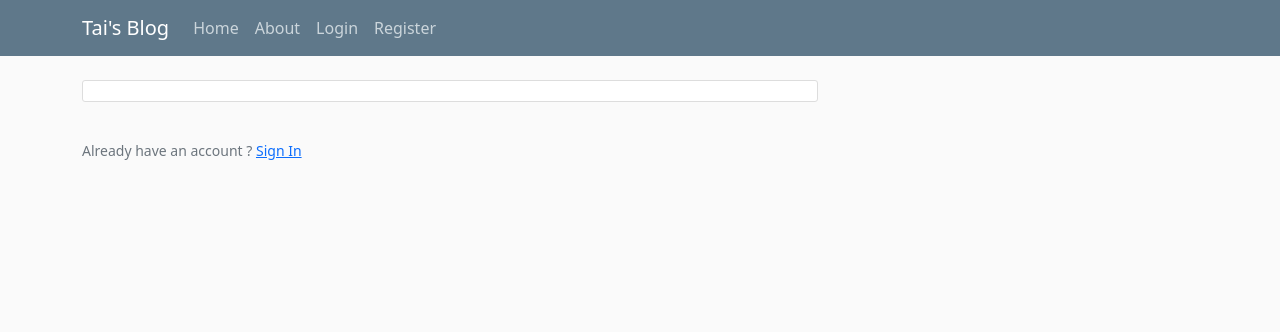
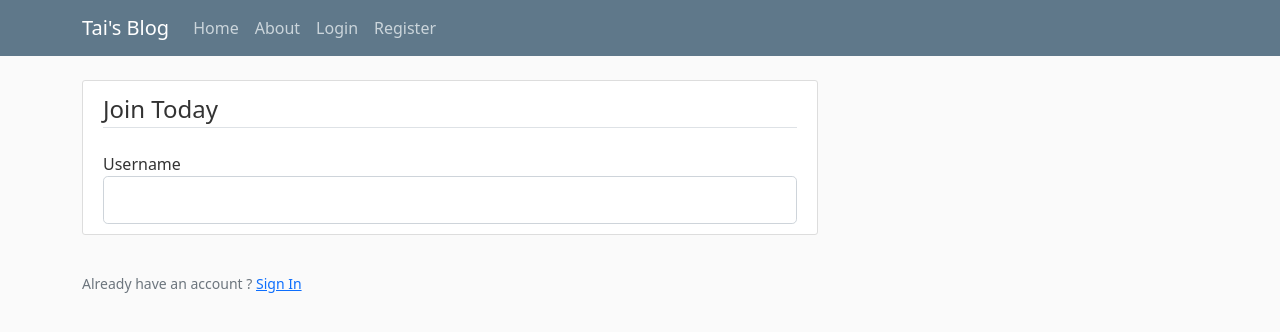
Before and after one commit to taiphamhuu56ld3/blog_flask, a Flask app: page /register in a window 1280 px wide. Shown: the top 332 px of the page. Run offline with Flask 3, Linux system fonts and the light colour scheme.

Commit message:
[FEAT] F12: Add user name field

```diff
--- a/flaskblog/templates/register.html
+++ b/flaskblog/templates/register.html
@@ -2,6 +2,14 @@
 {% block content %}
     <div class = "content-section">
         <form method = "POST" action = "">
+            {{ form.hidden_tag() }}
+        <fieldset class="form-group">
+            <legend class="border-bottom mb-4">Join Today</legend>
+            <div class = "form-group">
+                {{ form.user_name.label(class = "form-control-label") }}
+                {{ form.user_name(class = "form-control form-control-lg") }}
+            </div>
+        </fieldset>
         </form>
     </div>
     <div class = "boder-top pt-3">
```
